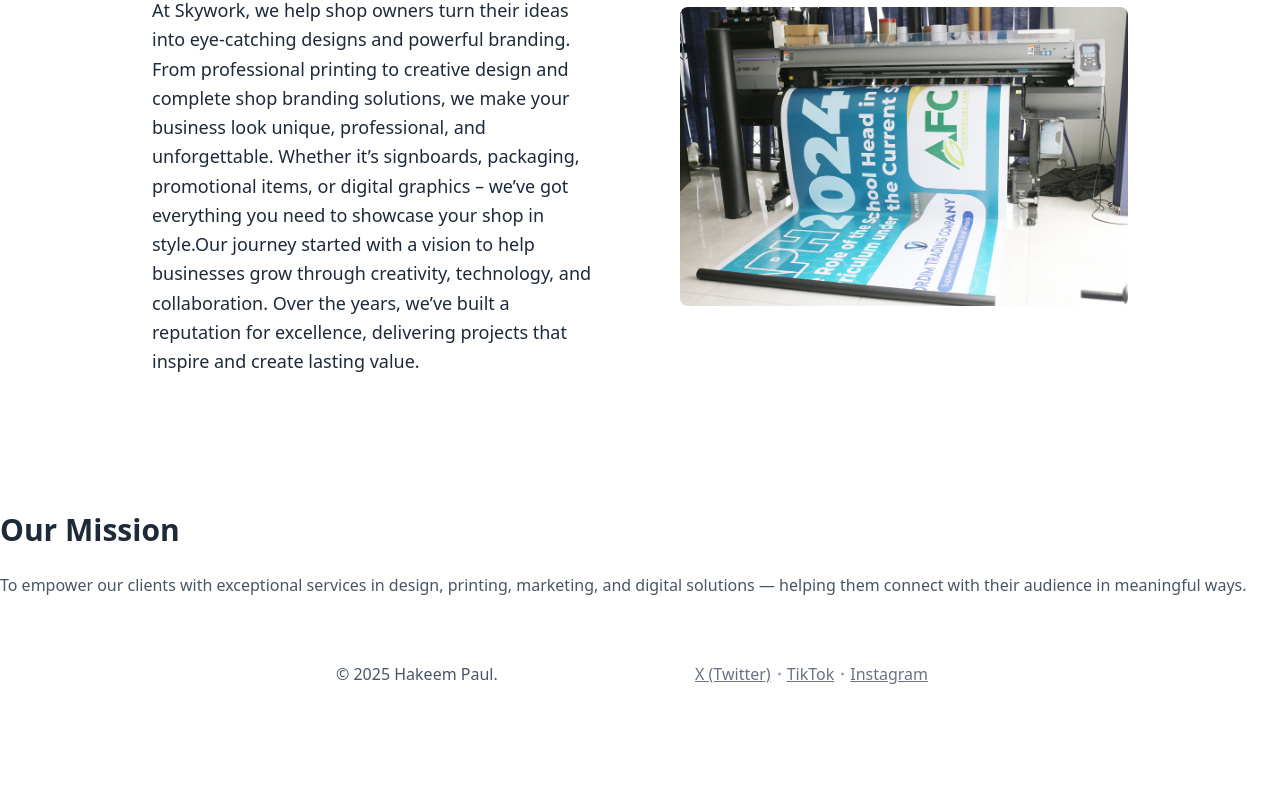
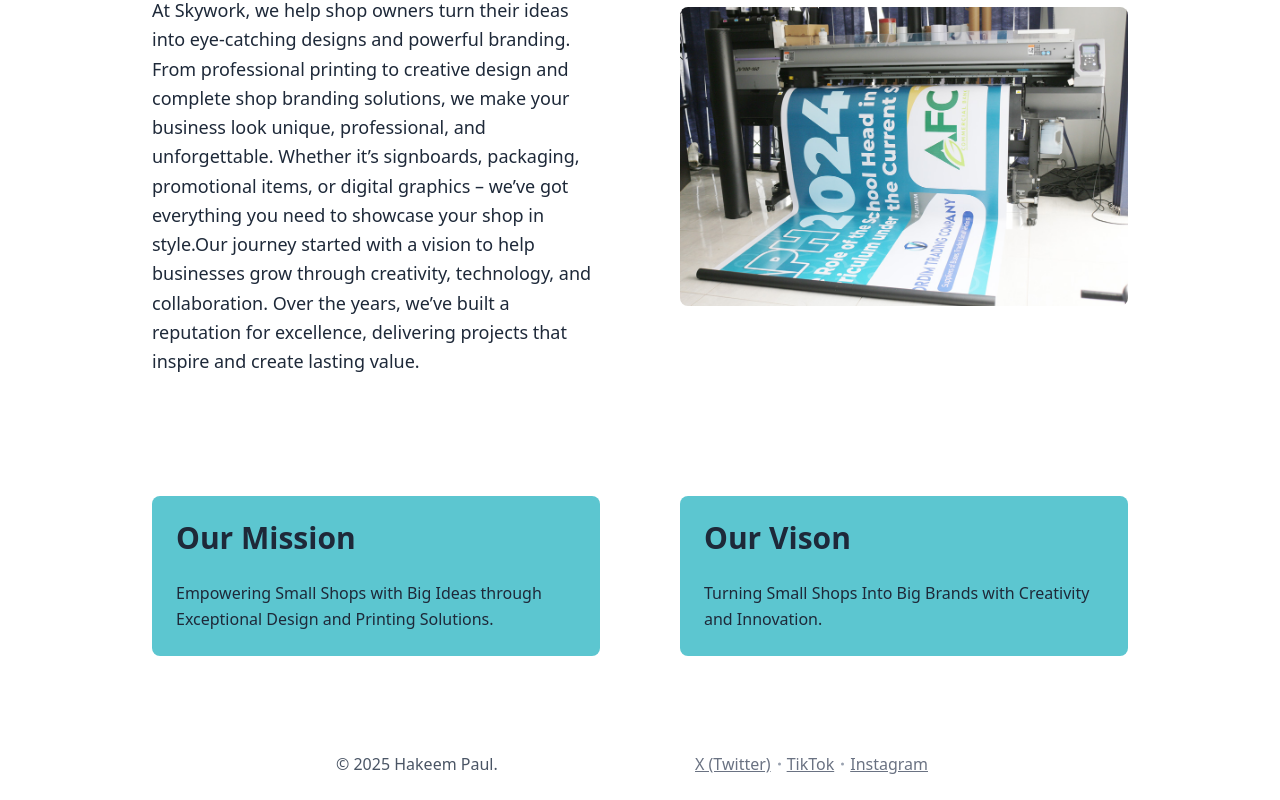
Before and after one commit to Paulhakeem/front, a Nuxt app: page /about in a window 1280 px wide. Shown: the part 756-1556 px from the top of the page. Before the commit the page ends 1466 px from the top, so only its background shows below. Built offline with nearby package versions, Linux system fonts and the light colour scheme.

Commit message:
adding mission and vision

```diff
--- a/app/pages/about.vue
+++ b/app/pages/about.vue
@@ -19,7 +19,7 @@
     </section>
 
     <!-- About Content -->
-    <section class="max-w-5xl mx-auto px-4 py-12 md:py-20">
+    <section class="max-w-5xl mx-auto px-4 py-6 md:py-20">
       <div
         class="items-center grid md:grid-cols-2 gap-4 p-2 md:gap-8 xl:gap-20 md:items-center"
       >
@@ -51,17 +51,32 @@
         </div>
       </div>
     </section>
-    <h2 class="text-2xl font-bold text-gray-800 md:text-3xl mt-12 mb-6">
-      Our Mission
-    </h2>
-    <p class="text-gray-600 leading-relaxed">
-      To empower our clients with exceptional services in design, printing,
-      marketing, and digital solutions — helping them connect with their
-      audience in meaningful ways.
-    </p>
+
+    <div class="max-w-5xl mx-auto px-4 py-6">
+      <div
+        class="items-center grid md:grid-cols-2 gap-4 p-2 md:gap-8 xl:gap-20 md:items-center"
+      >
+        <div class="bg-[#5cc6d0] p-6 rounded-md text-white">
+          <h2 class="text-xl font-bold text-gray-800 md:text-3xl mb-6">
+            Our Mission
+          </h2>
+          <p class="text-gray-800 leading-relaxed">
+            Empowering Small Shops with Big Ideas through Exceptional Design and
+            Printing Solutions.
+          </p>
+        </div>
+
+        <div class="bg-[#5cc6d0] p-6 rounded-md text-gray-800">
+          <h2 class="text-xl font-bold text-gray-800 md:text-3xl mb-6">
+            Our Vison
+          </h2>
+          <p class="text-gray-800 leading-relaxed">
+            Turning Small Shops Into Big Brands with Creativity and Innovation.
+          </p>
+        </div>
+      </div>
+    </div>
   </main>
 </template>
 
 <script setup></script>
-
-<style lang="scss" scoped></style>
```
